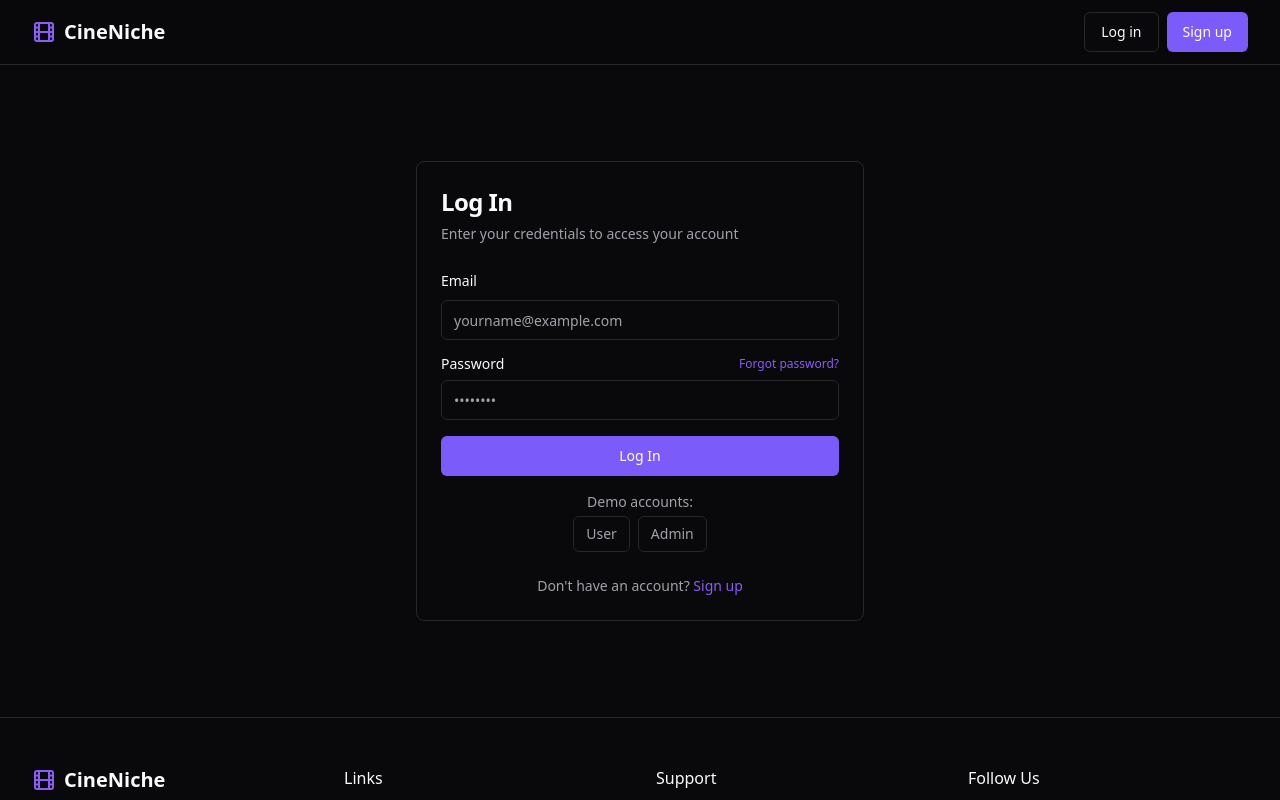
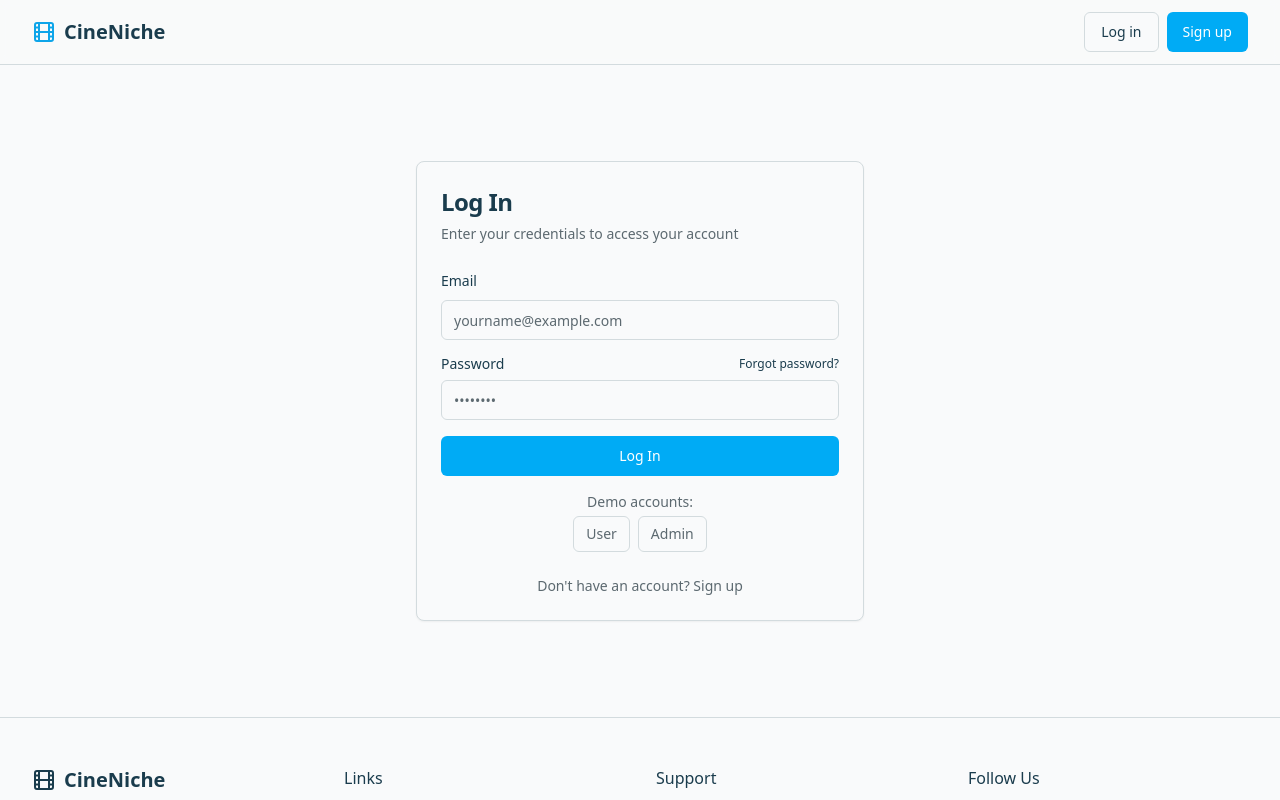
Before and after one commit to brooklynburnham/niche-flick-finder, a React (Vite) app: page /login in a window 1280 px wide. Shown: the top 800 px of the page. Built offline with nearby package versions, Linux system fonts and the light colour scheme.

Commit message:
Refactor: Apply Vid Angle color scheme
Implement the Vid Angle color scheme throughout the application, excluding the logo.

```diff
--- a/src/components/layout/Navbar.tsx
+++ b/src/components/layout/Navbar.tsx
@@ -43,7 +43,7 @@ const Navbar: React.FC<NavbarProps> = ({ onSearch }) => {
       <div className="container flex h-16 items-center justify-between">
         {/* Logo */}
         <Link to="/" className="flex items-center gap-2 text-xl font-bold">
-          <Film className="h-6 w-6 text-cineniche-purple" />
+          <Film className="h-6 w-6 text-cineniche-blue" />
           <span>CineNiche</span>
         </Link>
 
@@ -51,15 +51,15 @@ const Navbar: React.FC<NavbarProps> = ({ onSearch }) => {
         <nav className="hidden md:flex items-center gap-6">
           {user && (
             <>
-              <Link to="/movies" className="text-sm font-medium hover:text-cineniche-purple transition-colors">
+              <Link to="/movies" className="text-sm font-medium hover:text-cineniche-blue transition-colors">
                 Movies
               </Link>
               {isAdmin && (
-                <Link to="/admin" className="text-sm font-medium hover:text-cineniche-purple transition-colors">
+                <Link to="/admin" className="text-sm font-medium hover:text-cineniche-blue transition-colors">
                   Admin
                 </Link>
               )}
-              <Link to="/privacy" className="text-sm font-medium hover:text-cineniche-purple transition-colors">
+              <Link to="/privacy" className="text-sm font-medium hover:text-cineniche-blue transition-colors">
                 Privacy
               </Link>
             </>
--- a/src/components/movies/FeaturedMovies.tsx
+++ b/src/components/movies/FeaturedMovies.tsx
@@ -15,7 +15,7 @@ const FeaturedMovies: React.FC<FeaturedMoviesProps> = ({ title, movies }) => {
   return (
     <section className="py-8">
       <div className="container">
-        <h2 className="text-2xl font-bold mb-6">{title}</h2>
+        <h2 className="text-2xl font-bold mb-6 text-cineniche-dark-blue">{title}</h2>
 
         <ScrollArea>
           <div className="flex space-x-4 pb-4">
--- a/src/components/movies/GenreFilter.tsx
+++ b/src/components/movies/GenreFilter.tsx
@@ -22,7 +22,7 @@ const GenreFilter: React.FC<GenreFilterProps> = ({
           <Badge
             key="all"
             variant={!selectedGenre ? "default" : "outline"}
-            className="cursor-pointer whitespace-nowrap"
+            className="cursor-pointer whitespace-nowrap bg-cineniche-blue hover:bg-cineniche-blue/90"
             onClick={() => onSelectGenre(undefined)}
           >
             All Genres
@@ -32,7 +32,7 @@ const GenreFilter: React.FC<GenreFilterProps> = ({
             <Badge
               key={genre}
               variant={selectedGenre === genre ? "default" : "outline"}
-              className="cursor-pointer whitespace-nowrap"
+              className={`cursor-pointer whitespace-nowrap ${selectedGenre === genre ? 'bg-cineniche-blue hover:bg-cineniche-blue/90' : 'hover:text-cineniche-blue'}`}
               onClick={() => onSelectGenre(genre)}
             >
               {genre}
--- a/src/components/movies/Hero.tsx
+++ b/src/components/movies/Hero.tsx
@@ -22,7 +22,7 @@ const Hero: React.FC<HeroProps> = ({ movie }) => {
           alt={movie.title}
           className="w-full h-full object-cover"
         />
-        <div className="absolute inset-0 bg-gradient-to-r from-black/90 via-black/70 to-transparent" />
+        <div className="absolute inset-0 bg-gradient-to-r from-cineniche-dark-blue/90 via-cineniche-dark-blue/70 to-transparent" />
       </div>
 
       {/* Content */}
@@ -65,12 +65,12 @@ const Hero: React.FC<HeroProps> = ({ movie }) => {
           </p>
 
           <div className="flex flex-wrap gap-4 pt-2">
-            <Button className="gap-2">
+            <Button className="gap-2 bg-cineniche-blue hover:bg-cineniche-blue/90">
               <Play className="h-4 w-4" />
               Watch Now
             </Button>
             <Link to={`/movies/${movie.id}`}>
-              <Button variant="outline">View Details</Button>
+              <Button variant="outline" className="border-white/20 text-white hover:bg-white/10">View Details</Button>
             </Link>
           </div>
         </div>
--- a/src/components/movies/MovieCard.tsx
+++ b/src/components/movies/MovieCard.tsx
@@ -42,7 +42,7 @@ const MovieCard: React.FC<MovieCardProps> = ({ movie, className }) => {
             {movie.genres.slice(0, 2).map((genre) => (
               <span
                 key={genre}
-                className="inline-flex items-center rounded-full bg-cineniche-purple/20 px-2 py-0.5 text-xs font-medium text-cineniche-light-purple"
+                className="inline-flex items-center rounded-full bg-cineniche-blue/20 px-2 py-0.5 text-xs font-medium text-cineniche-light-blue"
               >
                 {genre}
               </span>
--- a/src/index.css
+++ b/src/index.css
@@ -5,33 +5,33 @@
 
 @layer base {
   :root {
-    --background: 240 10% 3.9%;
-    --foreground: 0 0% 98%;
+    --background: 200 20% 98%;
+    --foreground: 200 50% 20%;
 
-    --card: 240 10% 3.9%;
-    --card-foreground: 0 0% 98%;
+    --card: 200 20% 98%;
+    --card-foreground: 200 50% 20%;
 
-    --popover: 240 10% 3.9%;
-    --popover-foreground: 0 0% 98%;
+    --popover: 200 20% 98%;
+    --popover-foreground: 200 50% 20%;
 
-    --primary: 252 94% 67%;
+    --primary: 198 100% 48%;
     --primary-foreground: 0 0% 100%;
 
-    --secondary: 240 3.7% 15.9%;
-    --secondary-foreground: 0 0% 98%;
+    --secondary: 172 70% 40%;
+    --secondary-foreground: 0 0% 100%;
 
-    --muted: 240 3.7% 15.9%;
-    --muted-foreground: 240 5% 64.9%;
+    --muted: 200 10% 90%;
+    --muted-foreground: 200 10% 40%;
 
-    --accent: 12 97% 42%;
-    --accent-foreground: 0 0% 98%;
+    --accent: 172 84% 38%;
+    --accent-foreground: 0 0% 100%;
 
     --destructive: 0 62.8% 30.6%;
     --destructive-foreground: 0 0% 98%;
 
-    --border: 240 3.7% 15.9%;
-    --input: 240 3.7% 15.9%;
-    --ring: 240 4.9% 83.9%;
+    --border: 200 15% 85%;
+    --input: 200 15% 85%;
+    --ring: 198 100% 48%;
 
     --radius: 0.5rem;
   }
@@ -48,7 +48,7 @@
   }
 
   ::selection {
-    @apply bg-cineniche-purple text-white;
+    @apply bg-cineniche-blue text-white;
   }
 }
 
@@ -62,7 +62,7 @@
   }
 
   .hero-gradient {
-    @apply bg-gradient-to-r from-black/90 via-black/70 to-transparent;
+    @apply bg-gradient-to-r from-cineniche-dark-blue/90 via-cineniche-dark-blue/70 to-transparent;
   }
 
   .text-balance {
--- a/tailwind.config.ts
+++ b/tailwind.config.ts
@@ -64,11 +64,12 @@ export default {
 					ring: 'hsl(var(--sidebar-ring))'
 				},
 				cineniche: {
-					purple: '#8B5CF6',
-					'dark-purple': '#1A1F2C',
-					'light-purple': '#D6BCFA',
-					'secondary-purple': '#7E69AB',
-					accent: '#F97316',
+					blue: '#0EA5E9', // Main blue color (similar to VidAngle)
+					'dark-blue': '#0C4A6E',
+					'light-blue': '#7DD3FC',
+					teal: '#14B8A6', // Secondary teal color
+					'dark-teal': '#0F766E',
+					'light-teal': '#5EEAD4'
 				}
 			},
 			borderRadius: {
```
